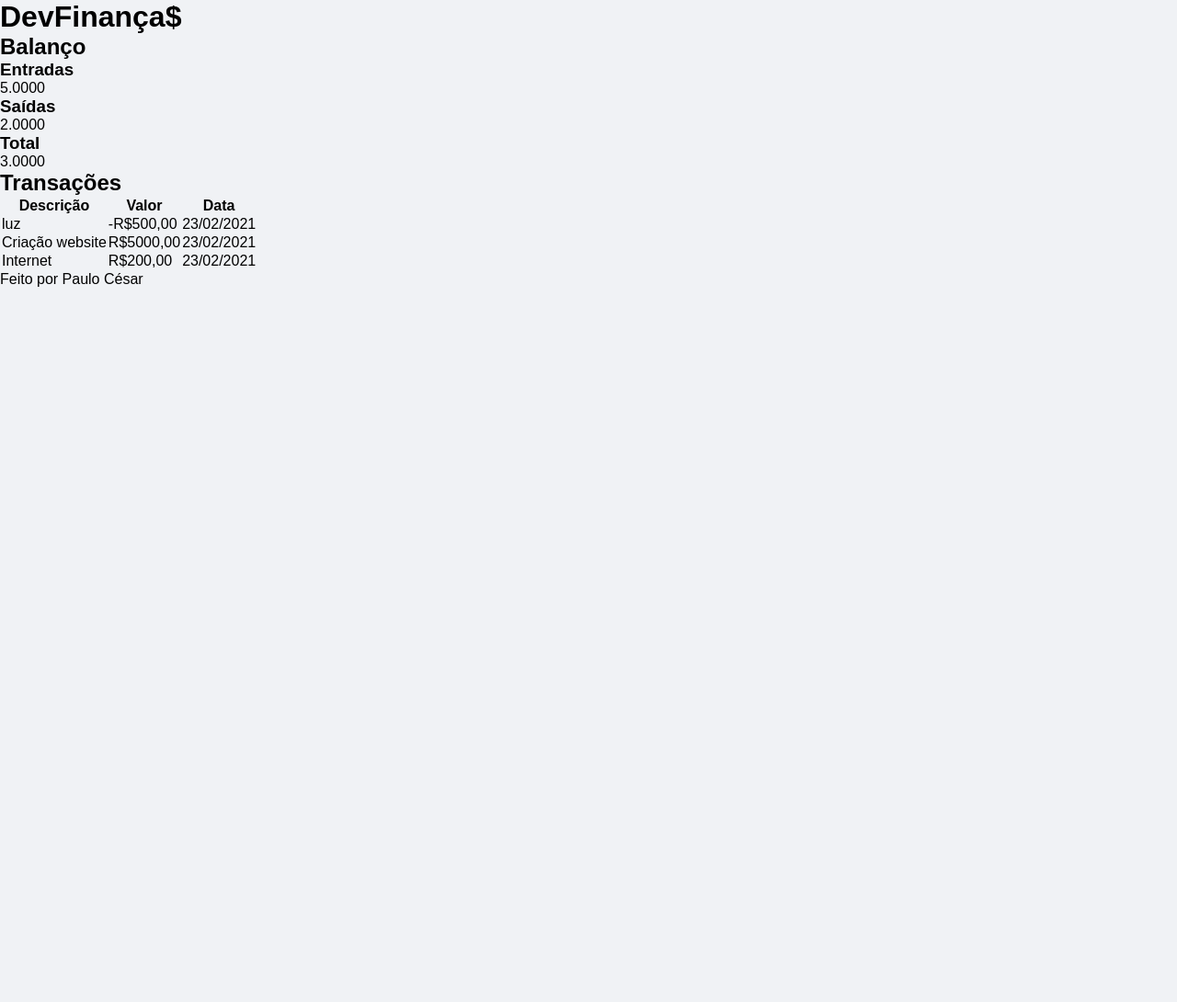
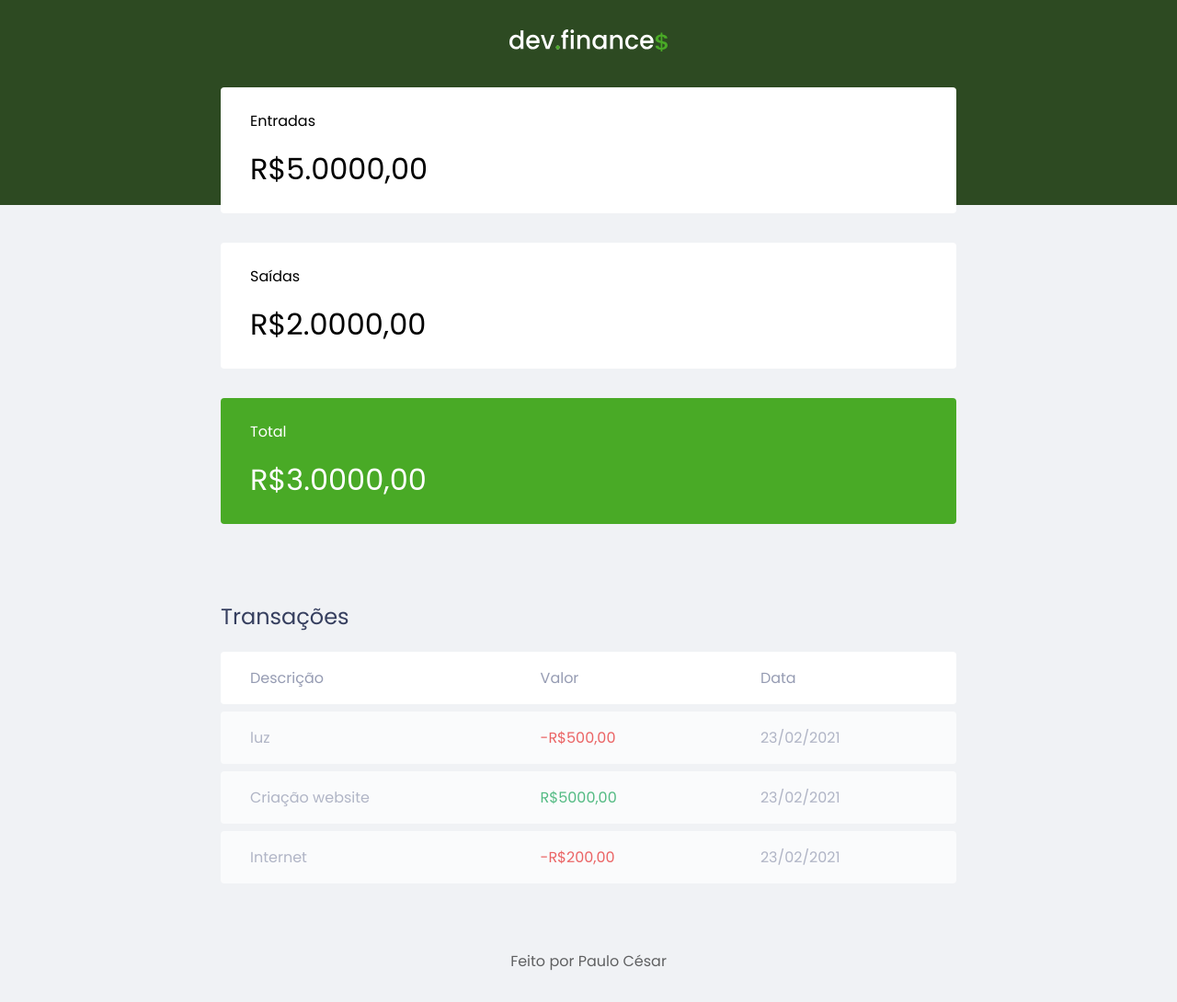
Before and after one commit to paulocsf/Projeto-Dev-Financas, a plain HTML site: page index.html in a window 1280 px wide. Shown: the whole page at 92% size. Before the commit the page ends 800 px from the top, so only its background shows below. Drawn offline with Linux system fonts and the light colour scheme; a web font is replaced by a local one.

Commit message:
mudanças dia 02

```diff
--- a/assets/style.css
+++ b/assets/style.css
@@ -1,3 +1,10 @@
+/* Font */
+@import url('https://fonts.googleapis.com/css2? family= Poppins:ital,wght@0,100;0,400;0,700;1,400 & display=swap');
+
+:root{
+    --darkblue: #363f5f;
+}
+/* Globais */
 *{
     margin:0;
     padding: 0;
@@ -7,3 +14,143 @@ body{
     background: #f0f2f5;
     font-family: 'Poppins', sans-serif;
 }
+
+.sr-only{
+    position: absolute;
+    width: 1px;
+    height: 1px;
+    padding: 0;
+    margin: -1;
+    overflow: hidden;
+    clip: rect(0,0,0,0);
+    white-space: nowrap;
+    border-width: 0;
+}
+
+.container {
+    width: min(90vw,800px);
+    margin: auto;
+}
+
+/* titles */
+h2{
+    margin-top: 3.2rem;
+    margin-bottom: 0.8rem;
+    color: var(--darkblue);
+
+    font-weight: 400;
+}
+
+/* HEADER */
+header {
+    background:#2D4A22;
+    padding: 2rem 0 10rem;
+    text-align: center;
+}
+
+#Logo{
+    color:#FFF;
+    font-weight: 100;
+}
+
+
+/* Balance */
+#balance{
+    margin-top: -8rem;
+}
+
+#balance h2 {
+    color:#FFF;
+    margin-top: 0;
+}
+
+/* Cards */
+
+.card{
+    background-color: white;
+    padding: 1.5rem 2rem;
+    border-radius: .25rem;
+    margin-bottom: 2rem;
+    color: var(--color-darkblue)
+
+}
+
+.card h3 {
+    font-weight: 400;
+    font-size: 1rem;
+}
+
+.card p {
+    font-size:2rem;
+    line-height: 3rem;
+    margin-top: 1rem;
+}
+
+.card.total{
+    background:#49AA26;
+    color: white;
+}
+/* Table */
+#transaction {
+    display: block;
+    width: 100%;
+    overflow-x: auto;
+}
+#data-table {
+    width: 100%;
+    border-spacing: 0 0.5rem;
+    color: #969cb3;
+}
+
+table thead tr th:first-child,
+table tbody tr td:first-child
+{
+    border-radius: 0.25rem 0 0 0.25rem;
+}
+
+table thead tr th:last-child,
+table tbody tr td:last-child{
+    border-radius: 0 0.25rem 0.25rem 0;
+}
+
+table thead th {
+    background: white;
+
+    font-weight: normal;
+    padding: 1rem 2rem;
+
+    text-align: left;
+}
+
+table tbody tr {
+    opacity: 0.7
+}
+
+table tbody tr:hover {
+    opacity: 1
+}
+
+table tbody td {
+    background:white;
+    padding: 1rem 2rem;
+}
+
+td.description {
+    color: var(--dark-blue);
+}
+
+td.income {
+    color: #12a454;
+}
+
+td.expense {
+    color: #e92929;
+}
+
+/* FOOTER */
+footer{
+    text-align: center;
+    padding: 4rem 0 2rem;
+    color: var(--dark-blue);
+    opacity: 0.6;
+}
--- a/index.html
+++ b/index.html
@@ -4,34 +4,39 @@
     <meta charset="UTF-8">
     <meta http-equiv="X-UA-Compatible" content="IE=edge">
     <meta name="viewport" content="width=device-width, initial-scale=1.0">
-    <title>DevFinança$</title>
+    <title>Dev.Finance$</title>
     <link rel="stylesheet" href="./assets/style.css">
-    <link rel="preconnect" href="https://fonts.googleapis.com">
-    <link rel="preconnect" href="https://fonts.gstatic.com" crossorigin>
-    <link href="https: //fonts.googleapis.com/css2? family= Poppins:ital,wght@0,400;0,700;1,400 & display=swap" rel="stylesheet">
+
 </head>
     <body>
         <header>
-            <h1 id="Logo">DevFinança$</h1>
+            <img src="./assets/img/logo.svg" alt="Logo DevFinances">
         </header>
 
-    <main>
+    <main class="container">
+
         <section id="balance">
+            <h2 class="sr-only">Balanço</h2>
+
             <div class="card">
-                <h2>Balanço</h2>
-                <h3>Entradas</h3>
-                <p>5.0000</p>
+                <h3>
+                    Entradas
+                    <span>
+
+                    </span>
+                </h3>
+                <p>R$5.0000,00</p>
 
             </div>
             <div class="card">
                 <h3>Saídas</h3>
-                <p>2.0000</p>
+                <p>R$2.0000,00</p>
 
             </div>
 
-            <div class="card">
+            <div class="card total">
                 <h3>Total</h3>
-                <p>3.0000</p>
+                <p>R$3.0000,00</p>
             </div>
 
         </section>
@@ -50,21 +55,21 @@
                 </thead>
                 <tbody>
                     <tr>
-                        <td>luz</td>
-                        <td>-R$500,00</td>
-                        <td>23/02/2021</td>
+                        <td class="description">luz</td>
+                        <td class="expense" >-R$500,00</td>
+                        <td class="date">23/02/2021</td>
                     </tr>
 
                     <tr>
-                        <td>Criação website</td>
-                        <td> R$5000,00</td>
-                        <td>23/02/2021</td>
+                        <td class="description">Criação website</td>
+                        <td class="income"> R$5000,00</td>
+                        <td class="date">23/02/2021</td>
                     </tr>
 
                     <tr>
-                        <td>Internet</td>
-                        <td> R$200,00</td>
-                        <td>23/02/2021</td>
+                        <td class="description">Internet</td>
+                        <td class="expense">-R$200,00</td>
+                        <td class="date">23/02/2021</td>
                     </tr>
                 </tbody>
             </table>
```
Also changed, not shown: assets/img/expense.svg (added), assets/img/income.svg (added), assets/img/logo.svg (added), assets/img/minus.svg (added), assets/img/plus.svg (added), assets/img/total.svg (added).
